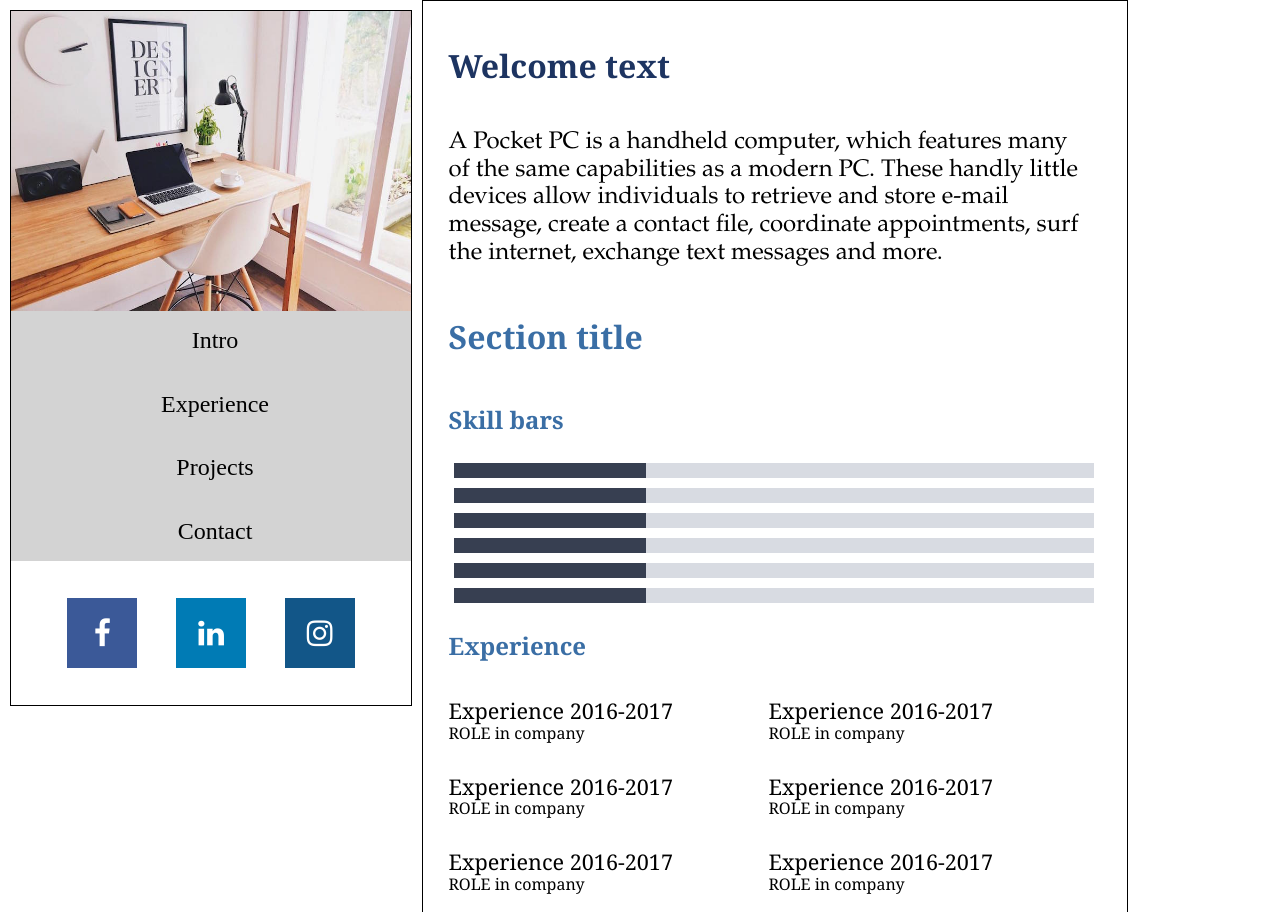
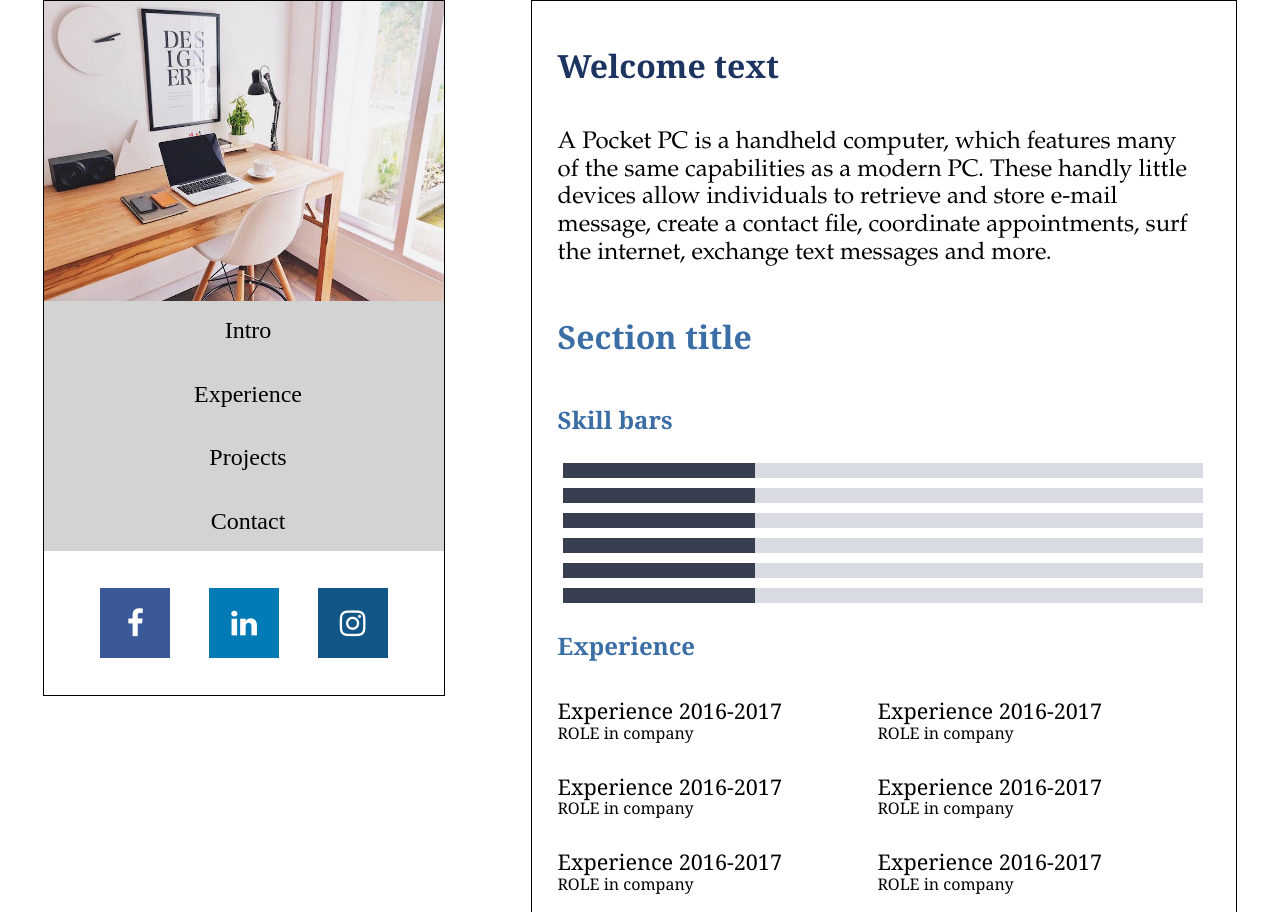
Before and after one commit to MaximeKoomen/Flexbox, a website: page index.html in a window 1280 px wide. Shown: the top 912 px of the page. Drawn offline with Linux system fonts and the light colour scheme.

Commit message:
fixed spacing of container

```diff
--- a/sass/partials/_container.scss
+++ b/sass/partials/_container.scss
@@ -2,6 +2,7 @@
 	display: flex;
 	flex-wrap: wrap;
 	flex-direction: row;
+	justify-content: space-around;
 	width: auto;
 	height: auto;
 	background-color: $white;
--- a/sass/partials/_nav_page.scss
+++ b/sass/partials/_nav_page.scss
@@ -3,7 +3,6 @@
 	flex-direction: column;
 	max-width: 35%;
 	height: 100%;
-	margin: 10px;
 	background-color: $white;
 	@include border(1px solid black);
 
```
Also changed, not shown: css/style.css.
